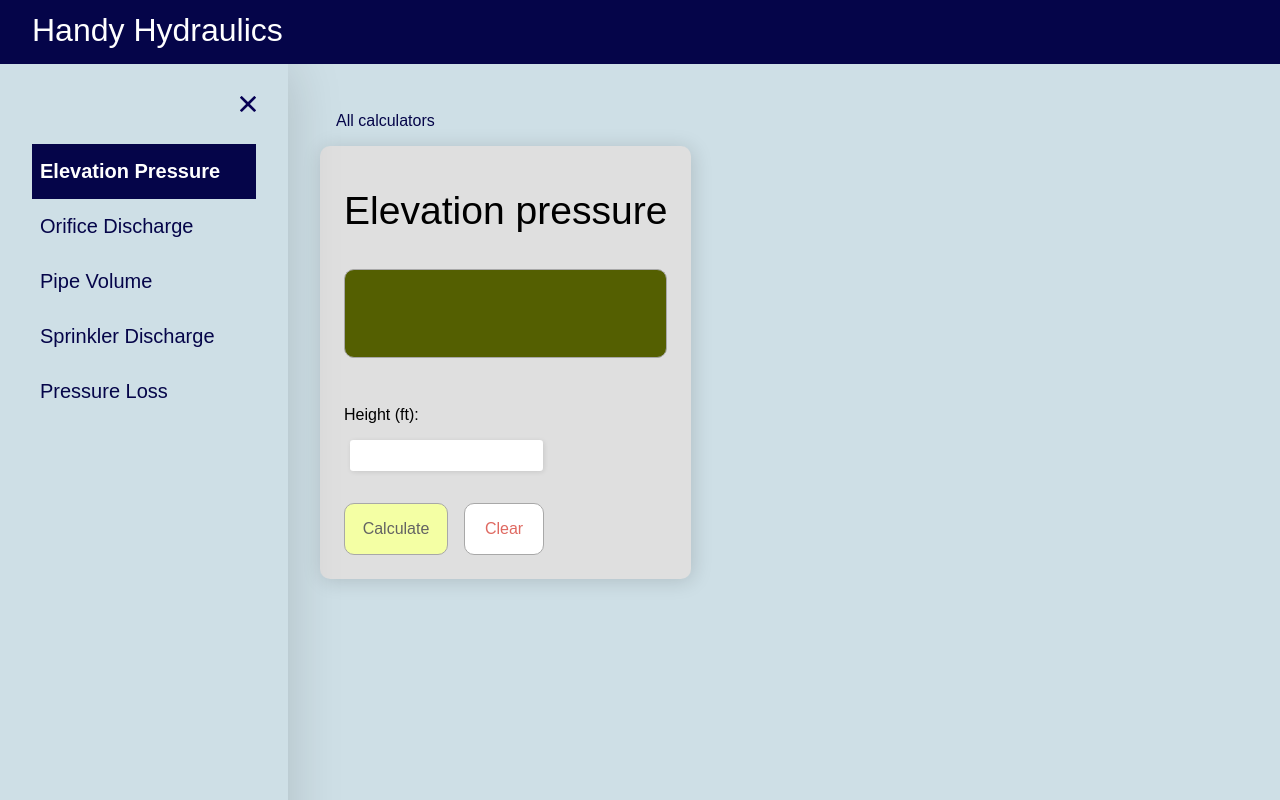
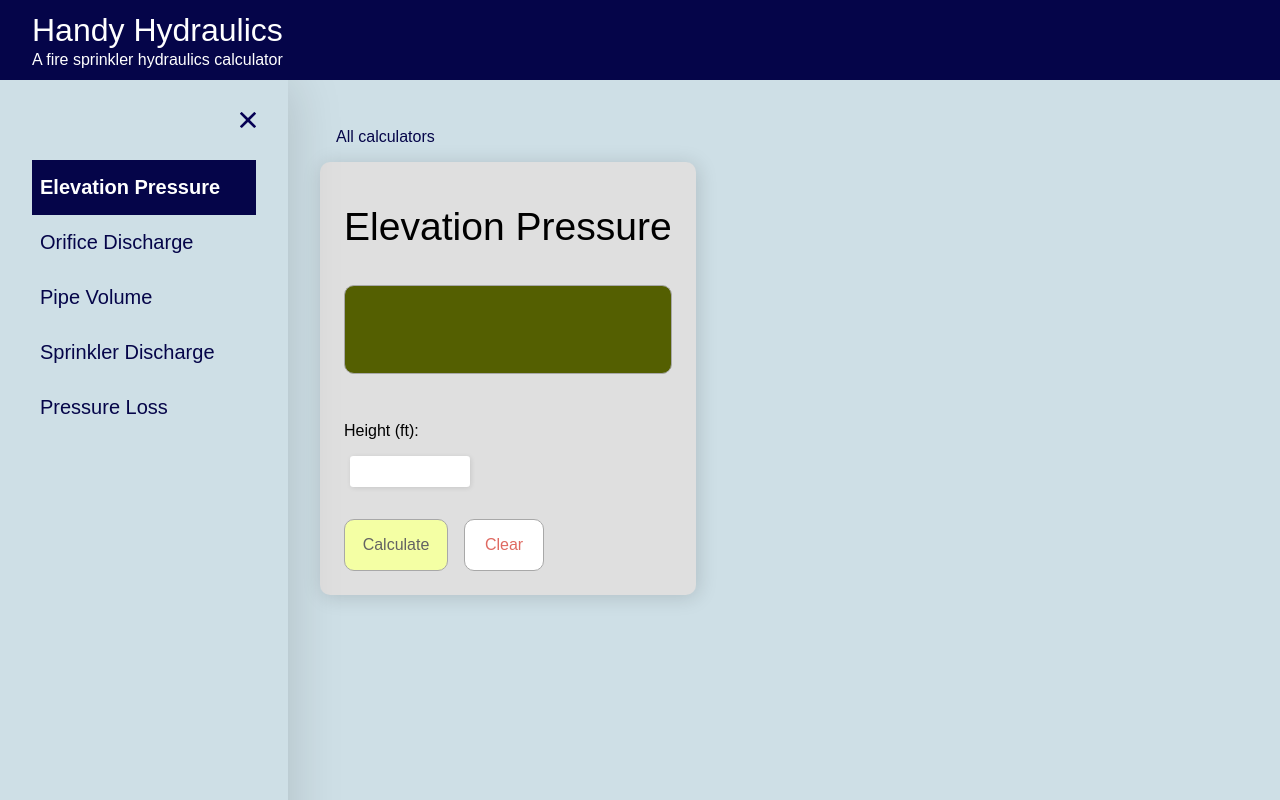
Before and after one commit to fmnitsch/handy-hydraulics-v2, a React (Create React App) app: page / in a window 1280 px wide. Built offline with nearby package versions, Linux system fonts and the light colour scheme.

Commit message:
small cosmetic updates

```diff
--- a/src/App.js
+++ b/src/App.js
@@ -19,6 +19,7 @@ function App() {
     <div id="App">
       <div className="title">
         <h1>Handy Hydraulics</h1>
+        <p>A fire sprinkler hydraulics calculator</p>
       </div>
       <div className="calculators">
         <Selector
--- a/src/Styles/App.scss
+++ b/src/Styles/App.scss
@@ -49,17 +49,20 @@ h5 {
   font-size: 1.25rem;
 }
 
+input {
+  width: 9em;
   /*Remove arrows from number inputs*/
   /* Chrome, Safari, Edge, Opera */
-input::-webkit-outer-spin-button,
-input::-webkit-inner-spin-button {
+  &::-webkit-outer-spin-button,
+  &::-webkit-inner-spin-button {
     -webkit-appearance: none;
     margin: 0;
   }
 
   /* Firefox */
-input[type="number"] {
+  &[type="number"] {
     -moz-appearance: textfield;
+  }
 }
 
 .title {
@@ -84,7 +87,7 @@ input[type="number"] {
 
 @media only screen and (max-height: 820px) {
   .title {
-    height: 4rem;
+    height: 5rem;
     padding: 0.6rem 2rem;
     h1 {
       font-size: 2rem;
--- a/src/Styles/_Selector.scss
+++ b/src/Styles/_Selector.scss
@@ -62,6 +62,6 @@
 
 @media only screen and (max-height: 820px) {
   .calc-selector {
-    top: 4rem;
+    top: 5rem;
   }
 }
--- a/src/components/calculators/elev-pressure.js
+++ b/src/components/calculators/elev-pressure.js
@@ -34,7 +34,7 @@ function ElevationPressure({
 
   return (
     <section className="calculator">
-      <h2>Elevation pressure</h2>
+      <h2>Elevation Pressure</h2>
       <div className="calc-screen" ref={calcScreenRef}>
         <span></span>
       </div>
--- a/src/components/calculators/press-loss.js
+++ b/src/components/calculators/press-loss.js
@@ -112,11 +112,11 @@ function PressureLoss({
 
   return (
     <section className="calculator">
-      <h2>Pressure loss</h2>
+      <h2>Pressure Loss</h2>
       <hr></hr>
       <div id="double-calc-container">
         <div id="fric-loss-calc">
-          <h2>Friction loss</h2>
+          <h2>Friction Loss</h2>
           <div className="calc-screen" ref={calcScreenRef}>
             <span></span>
           </div>
@@ -200,7 +200,7 @@ function PressureLoss({
         </div>
         <div className="vl"></div>
         <div id="p-supp-calc">
-          <h2>P-supp</h2>
+          <h2>P-Supply</h2>
           <div className="calc-screen" ref={calcScreen2Ref}>
             <span></span>
           </div>
```
Also changed, not shown: 1 other file (tests, documents, lock files or other folders). Lines whose indentation alone changed are shown as unchanged.
